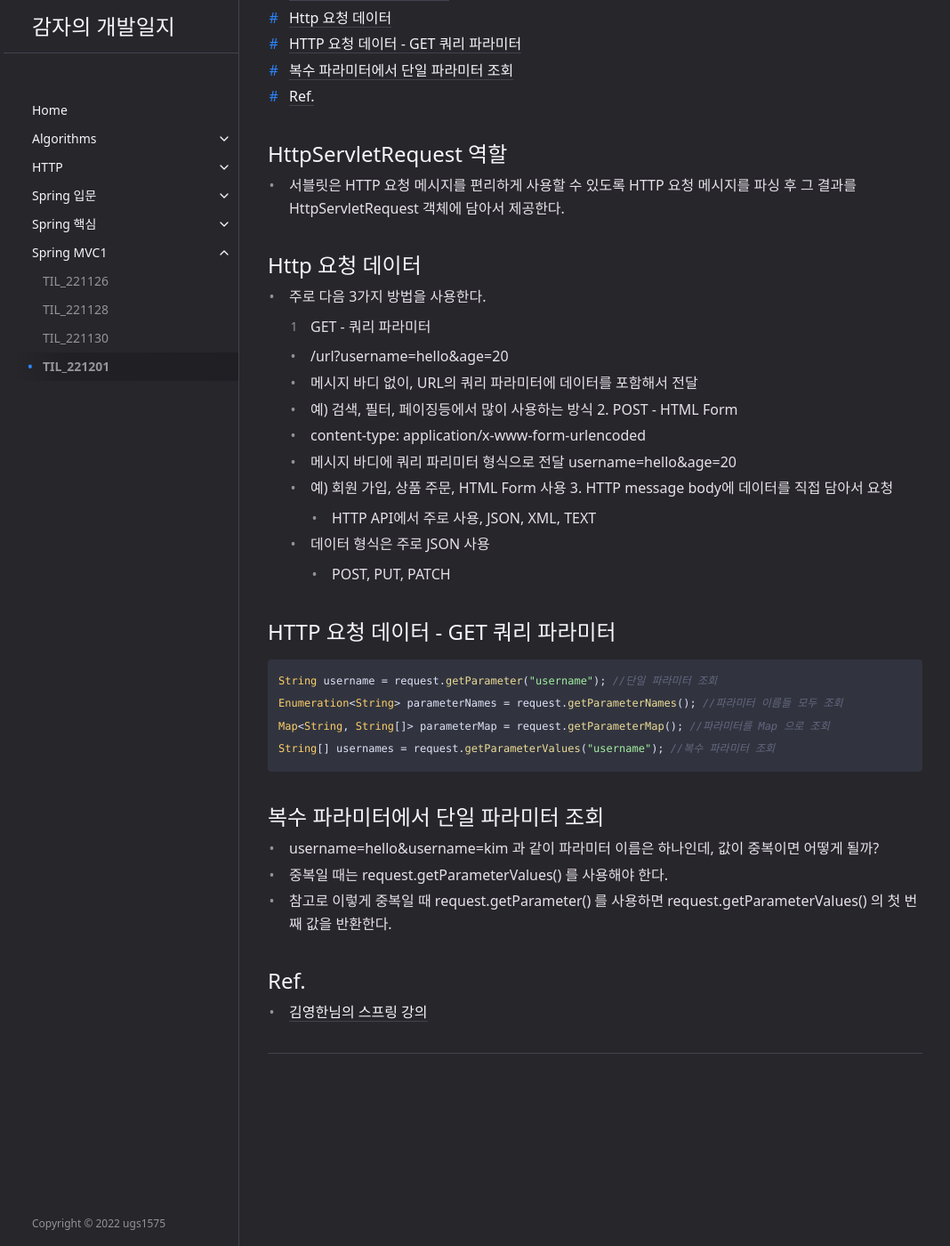
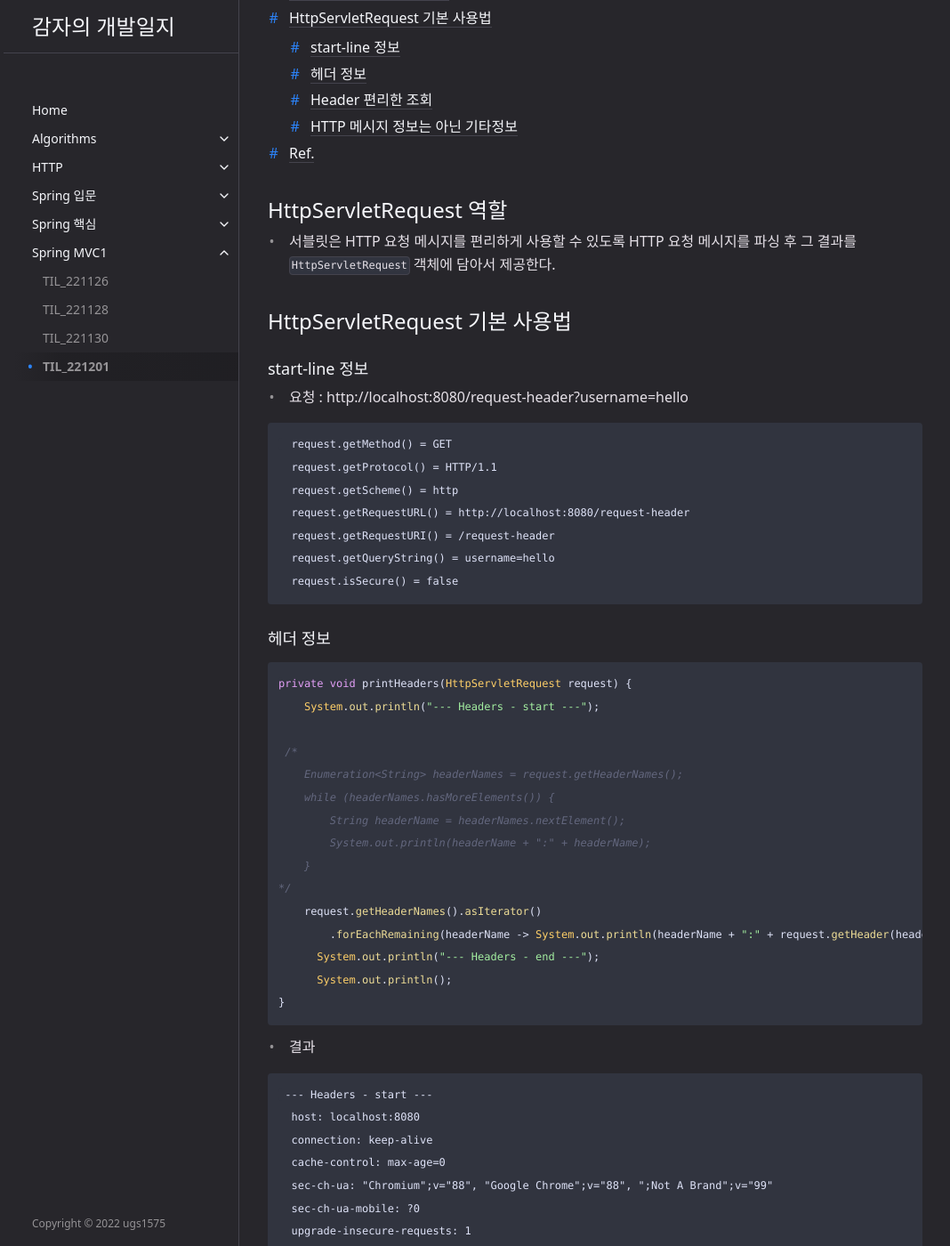
Before and after one commit to ugs1575/ugs1575.github.io, a Jekyll site: the page built from docs/spring_mvc1/til_221201.md, in a window 1280 px wide and 1400 px high, scrolled down 208 px. Shown: the whole window at 89% size, without its empty margins (103-1171 px from the left). Built offline with Jekyll 4.4.1, drawn with Linux system fonts in a browser that asks for light colours; some of the changed text lies outside the part shown.

Commit message:
mvc1 문서 전체적으로 정리

````diff
--- a/docs/spring_mvc1/til_221201.md
+++ b/docs/spring_mvc1/til_221201.md
@@ -18,35 +18,111 @@ last_modified_at: "22.12.01"
 </details>
 
 ## HttpServletRequest 역할
-- 서블릿은 HTTP 요청 메시지를 편리하게 사용할 수 있도록 HTTP 요청 메시지를 파싱 후 그 결과를 HttpServletRequest 객체에 담아서 제공한다.
+- 서블릿은 HTTP 요청 메시지를 편리하게 사용할 수 있도록 HTTP 요청 메시지를 파싱 후 그 결과를 <code class="language-plaintext highlighter-rouge">HttpServletRequest</code> 객체에 담아서 제공한다.
 
-## Http 요청 데이터
-- 주로 다음 3가지 방법을 사용한다.
-1. GET - 쿼리 파라미터
-  - /url?username=hello&age=20
-  - 메시지 바디 없이, URL의 쿼리 파라미터에 데이터를 포함해서 전달
-  - 예) 검색, 필터, 페이징등에서 많이 사용하는 방식
-2. POST - HTML Form
-  - content-type: application/x-www-form-urlencoded
-  - 메시지 바디에 쿼리 파리미터 형식으로 전달 username=hello&age=20
-  - 예) 회원 가입, 상품 주문, HTML Form 사용
-3. HTTP message body에 데이터를 직접 담아서 요청
-    - HTTP API에서 주로 사용, JSON, XML, TEXT
-  - 데이터 형식은 주로 JSON 사용
-    - POST, PUT, PATCH
+## HttpServletRequest 기본 사용법
 
-## HTTP 요청 데이터 - GET 쿼리 파라미터
+### start-line 정보
+- 요청 : http://localhost:8080/request-header?username=hello
+
+```text
+  request.getMethod() = GET
+  request.getProtocol() = HTTP/1.1
+  request.getScheme() = http
+  request.getRequestURL() = http://localhost:8080/request-header
+  request.getRequestURI() = /request-header
+  request.getQueryString() = username=hello
+  request.isSecure() = false
+ ```
+
+### 헤더 정보
 ```java
-String username = request.getParameter("username"); //단일 파라미터 조회
-Enumeration<String> parameterNames = request.getParameterNames(); //파라미터 이름들 모두 조회
-Map<String, String[]> parameterMap = request.getParameterMap(); //파라미터를 Map 으로 조회
-String[] usernames = request.getParameterValues("username"); //복수 파라미터 조회
-```
+private void printHeaders(HttpServletRequest request) {
+    System.out.println("--- Headers - start ---");
 
-## 복수 파라미터에서 단일 파라미터 조회
-- username=hello&username=kim 과 같이 파라미터 이름은 하나인데, 값이 중복이면 어떻게 될까?
-- 중복일 때는 request.getParameterValues() 를 사용해야 한다.
-- 참고로 이렇게 중복일 때 request.getParameter() 를 사용하면 request.getParameterValues() 의 첫 번째 값을 반환한다.
+ /*
+    Enumeration<String> headerNames = request.getHeaderNames();
+    while (headerNames.hasMoreElements()) {
+        String headerName = headerNames.nextElement();
+        System.out.println(headerName + ":" + headerName);
+    }
+*/
+    request.getHeaderNames().asIterator()
+        .forEachRemaining(headerName -> System.out.println(headerName + ":" + request.getHeader(headerName)));
+      System.out.println("--- Headers - end ---");
+      System.out.println();
+}
+ ```
+
+ - 결과
+
+ ```text
+ --- Headers - start ---
+  host: localhost:8080
+  connection: keep-alive
+  cache-control: max-age=0
+  sec-ch-ua: "Chromium";v="88", "Google Chrome";v="88", ";Not A Brand";v="99"
+  sec-ch-ua-mobile: ?0
+  upgrade-insecure-requests: 1
+  user-agent: Mozilla/5.0 (Macintosh; Intel Mac OS X 11_2_0) AppleWebKit/537.36
+  (KHTML, like Gecko) Chrome/88.0.4324.150 Safari/537.36
+  accept: text/html,application/xhtml+xml,application/xml;q=0.9,image/avif,image/
+  webp,image/apng,*/*;q=0.8,application/signed-exchange;v=b3;q=0.9
+  sec-fetch-site: none
+  sec-fetch-mode: navigate
+  sec-fetch-user: ?1
+  sec-fetch-dest: document
+  accept-encoding: gzip, deflate, br
+  accept-language: ko,en-US;q=0.9,en;q=0.8,ko-KR;q=0.7
+  --- Headers - end ---
+ ```
+
+### Header 편리한 조회
+ ```text
+[Host 편의 조회]
+request.getServerName() = localhost
+request.getServerPort() = 8080
+
+[Accept-Language 편의 조회]
+locale = ko
+locale = en_US
+locale = en
+locale = ko_KR
+request.getLocale() = ko
+
+[Content 편의 조회]
+request.getContentType() = null
+request.getContentLength() = -1
+request.getCharacterEncoding() = UTF-8
+ ```
+
+- 쿠키 조회
+
+```java
+private void printHeaderUtils(HttpServletRequest request) {
+  System.out.println("[cookie 편의 조회]");
+
+  if (request.getCookies() != null) {
+      for (Cookie cookie : request.getCookies()) {
+          System.out.println(cookie.getName() + ": " + cookie.getValue());
+      } }
+}
+ ```
+
+
+
+### HTTP 메시지 정보는 아닌 기타정보
+ ```text
+[Remote 정보]
+request.getRemoteHost() = 0:0:0:0:0:0:0:1
+request.getRemoteAddr() = 0:0:0:0:0:0:0:1
+request.getRemotePort() = 54305
+
+[Local 정보]
+request.getLocalName() = localhost
+request.getLocalAddr() = 0:0:0:0:0:0:0:1
+request.getLocalPort() = 8080
+ ```
 
 
 ## Ref.
````
Also changed, not shown: docs/spring_mvc1/til_221126.md (+9 -9 lines), docs/spring_mvc1/til_221128.md (+3 -0 lines), docs/spring_mvc1/til_221130.md (+20 -16 lines).
